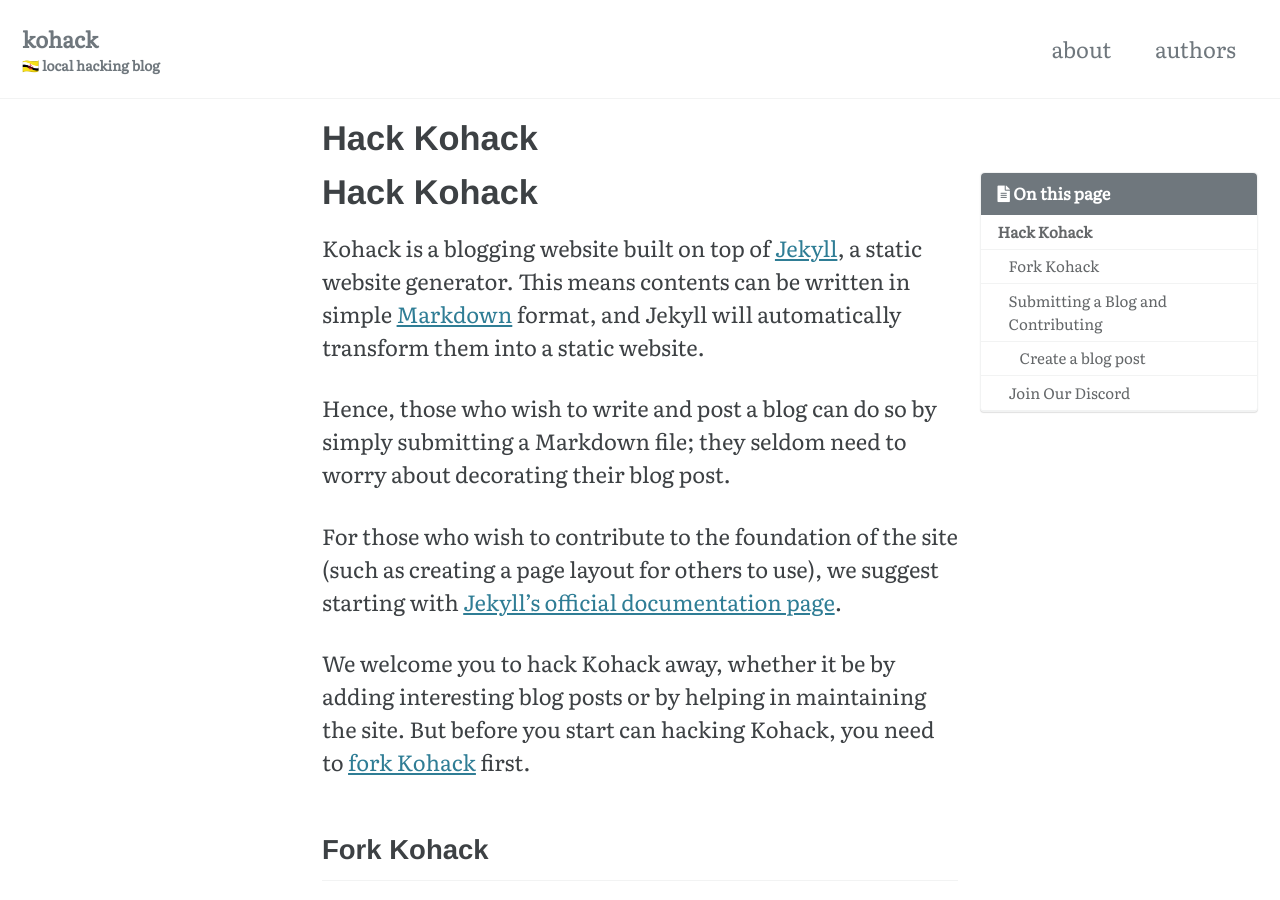
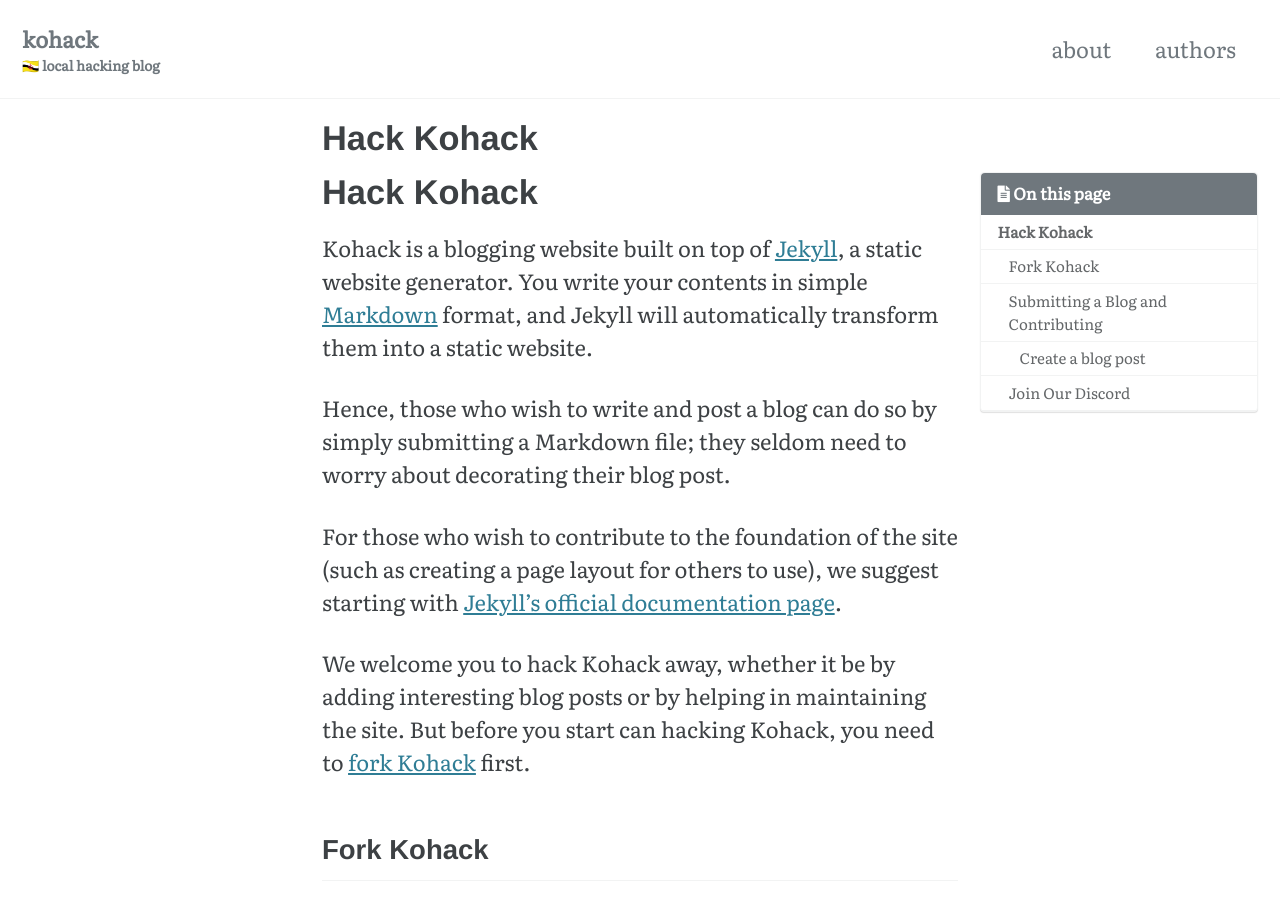
Before and after one commit to kohack/kohack.github.io, a Jekyll site: the page built from pages/docs.md, in a window 1280 px wide and 900 px high. Built offline with Jekyll 4.4.1, drawn with Linux system fonts in a browser that asks for light colours; cached includes are drawn as plain includes; our own code applies the rules of GitHub Pages for plain Markdown files.

Commit message:
Update docs.md

```diff
--- a/pages/docs.md
+++ b/pages/docs.md
@@ -7,7 +7,7 @@ toc: true
 # Hack Kohack
 
 Kohack is a blogging website built on top of [Jekyll](https://jekyllrb.com/), a
-static website generator. This means contents can be written in simple
+static website generator. You write your contents in simple
 [Markdown](https://en.wikipedia.org/wiki/Markdown) format, and Jekyll will
 automatically transform them into a static website.
 
```
